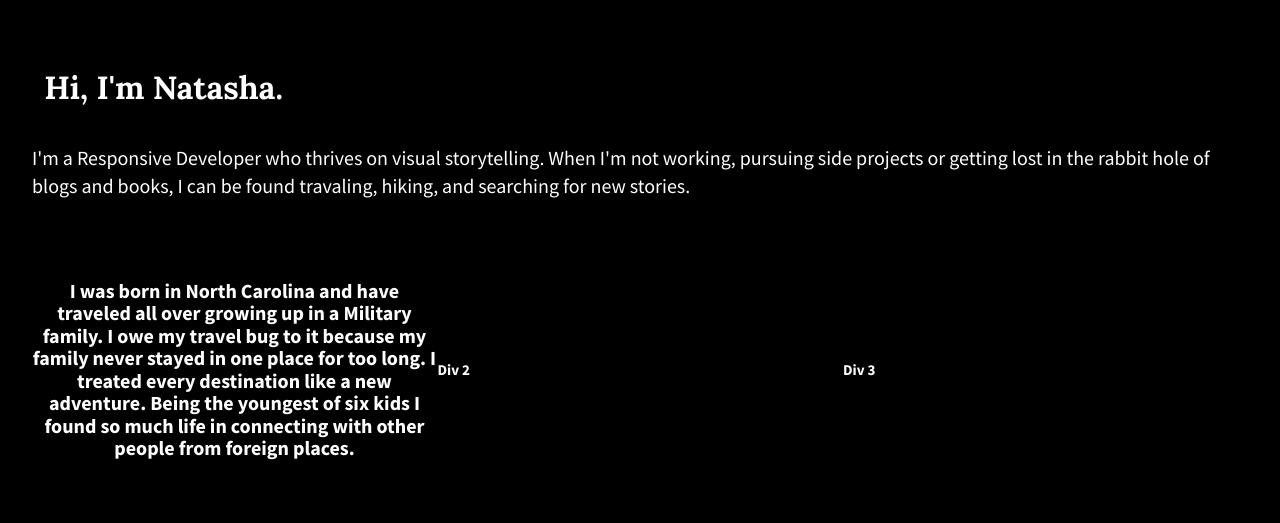
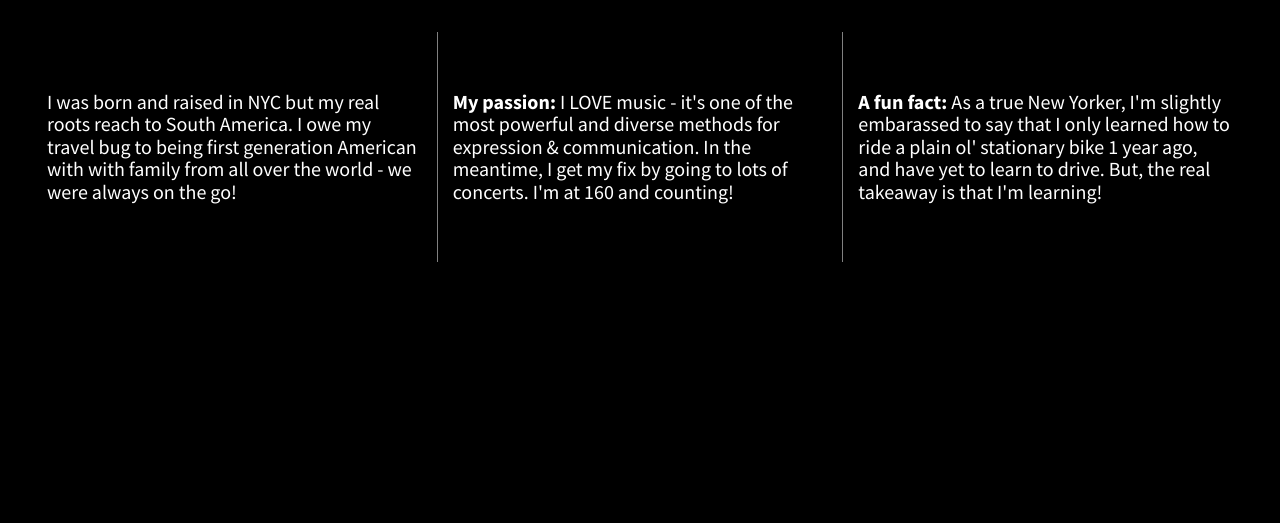
Before and after one commit to nmunoz0923/flexboxgrids, a plain HTML site: page index.html in a window 1280 px wide. Drawn offline with nearby package versions, Linux system fonts and the light colour scheme.

Commit message:
changed html and styling

```diff
--- a/css/main.css
+++ b/css/main.css
@@ -101,11 +101,6 @@ html {
   height: 100%;
 }
 
-h1 {color:white;
-  padding:1%;
-  font-family: Lora;
-}
-
 body {
   font-family: 'Source Sans Pro', sans-serif;
   padding: 2em;
@@ -115,13 +110,21 @@ body {
 p {
   color:white;
   font-size:20px;
+  font-family: 'Source Sans Pro', sans-serif;
+  font-weight:400
 }
+
+p span {font-weight:600}
 
 .wrapper {
   /*add display:flex and set justify-content to space-between*/
-  font-weight: 700;
+  /* font-weight: 700; */
   display:flex;
   justify-content: space-between;
+}
+
+.div-1, .div-2 {
+  border-right: 0.1px solid grey;
 }
 
 .div-1, .div-2, .div-3 {
@@ -130,12 +133,15 @@ p {
   line-height: 1.5em;
   font-size: 1.6em;
   /* background-color: #f16059; */
-  height: 300px;
+  height: 200px;
   display:flex;
   width:33.3%;
   align-items:center;
   font-size: 15px;
-  text-align:center;
+  text-align:left;
+    /* border-top: 1px solid white; */
+  padding:15px;
+  /* border-bottom: 1px solid white; */
 }
 
 
--- a/index.html
+++ b/index.html
@@ -15,25 +15,24 @@
         <script src="js/vendor/modernizr-2.8.3.min.js"></script>
         <link href='http://fonts.googleapis.com/css?family=Lora:700' rel='stylesheet' type='text/css'>
         <link href='http://fonts.googleapis.com/css?family=Source+Sans+Pro:400,700' rel='stylesheet' type='text/css'>
+        <link href="https://fonts.googleapis.com/css?family=Source+Sans+Pro:200,400&display=swap" rel="stylesheet">
     </head>
     <body>
         <!--[if lt IE 8]>
             <p class="browserupgrade">You are using an <strong>outdated</strong> browser. Please <a href="http://browsehappy.com/">upgrade your browser</a> to improve your experience.</p>
         <![endif]-->
-       <h1>Hi, I'm Natasha.</h1>
-       <p>I'm a Responsive Developer who thrives on visual storytelling. When I'm not working, pursuing side projects or getting lost in the rabbit hole of
-         blogs and books, I can be found travaling, hiking, and searching for new stories.</p>
-        <section class="wrapper">
+          <section class="wrapper">
             <div class="div-1">
-                <p>I was born in North Carolina and have traveled all over growing up in a Military family. I owe my travel bug to it because my family never stayed
-                  in one place for too long. I treated every destination like a new adventure. Being the youngest of six kids I found so much life in connecting with
-                  other people from foreign places.</p>
+                <p>I was born and raised in NYC but my real roots reach to South America. I owe my travel bug to being first generation American with with family from
+                  all over the world - we were always on the go!</p>
             </div>
             <div class="div-2">
-                Div 2
+                <p><span>My passion:</span> I LOVE music - it's one of the most powerful and diverse methods for expression & communication. In the meantime, I get my
+                  fix by going to lots of concerts. I'm at 160 and counting!</p>
             </div>
             <div class="div-3">
-                Div 3
+                <p><span>A fun fact:</span> As a true New Yorker, I'm slightly embarassed to say that I only learned how to ride a plain ol' stationary bike 1 year ago,
+                and have yet to learn to drive. But, the real takeaway is that I'm learning!</p>
             </div>
         </section>
 
```
